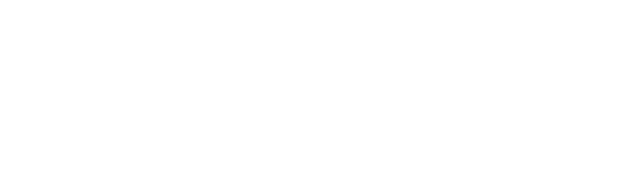
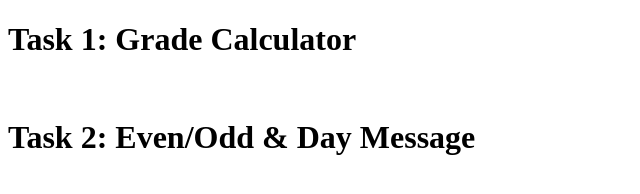
Before and after one commit to keerthana-prabu/js1, a plain HTML site: page index.html in a window 1280 px wide. Shown: the whole page, without its empty margins (0-640 px from the left). Drawn offline with Linux system fonts and the light colour scheme.

Commit message:
your commit message

```diff
--- a/index.html
+++ b/index.html
@@ -8,6 +8,9 @@
     <script src="task.js"></script>
 </head>
 <body>
+    <h1>Task 1: Grade Calculator</h1><br>
+    <h1>Task 2: Even/Odd & Day Message</h1>
+
 
 </body>
 </html>
```
